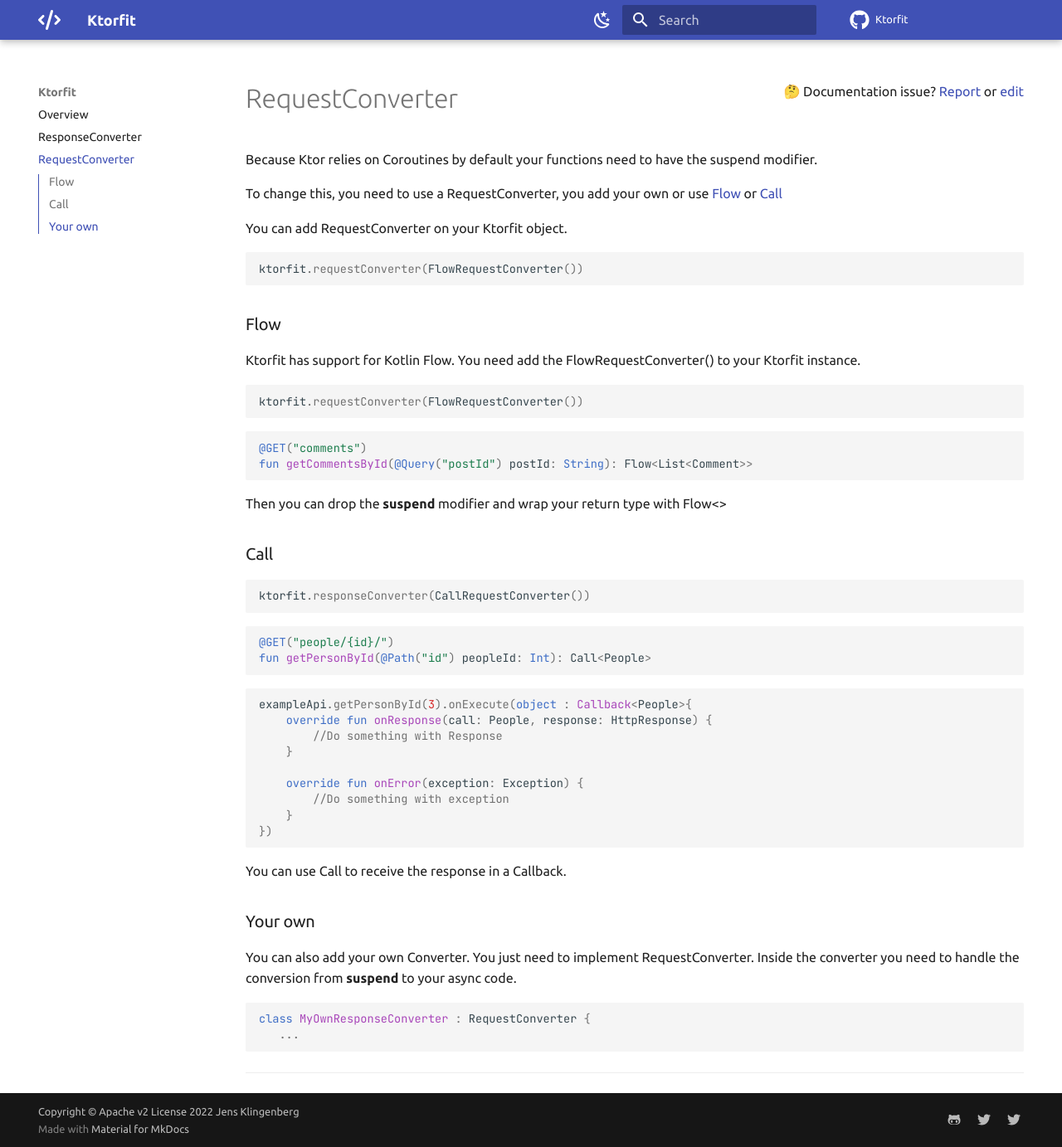
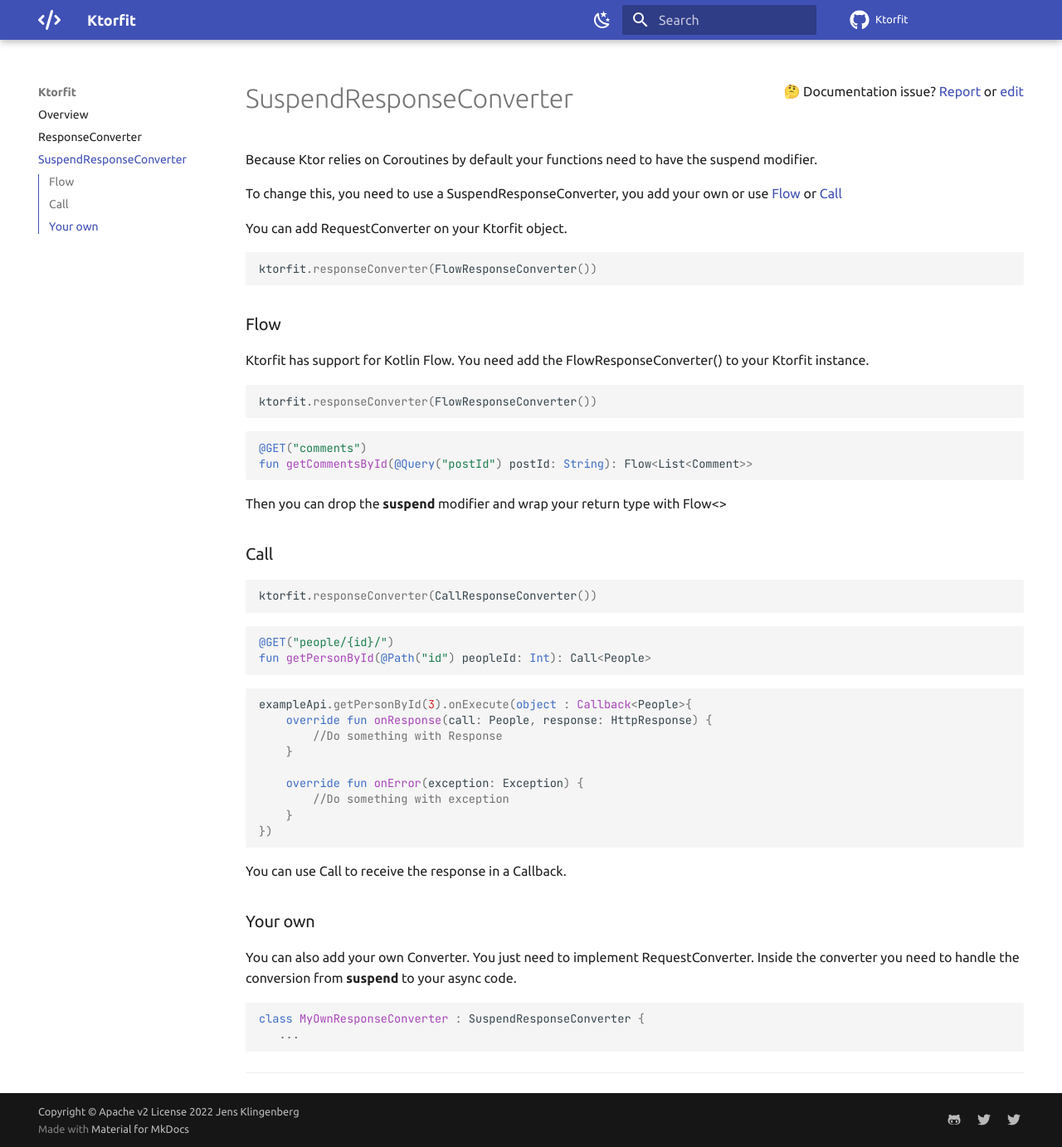
Before and after one commit to Foso/Ktorfit, an MkDocs documentation site: the page built from docs/suspendresponseconverter.md, in a window 1280 px wide and 1383 px high. Shown: the whole window at 83% size. Built offline with MkDocs 1.6.1 and Material for MkDocs 9.7.7, drawn with Linux system fonts in a browser that asks for light colours; comment, search, counter and statistics services are not loaded.

Commit message:
docs: revert converters change

````diff
--- a/docs/requestconverter.md
+++ b/docs/suspendresponseconverter.md
@@ -1,18 +1,18 @@
 Because Ktor relies on Coroutines by default your functions need to have the suspend modifier.
 
-To change this, you need to use a RequestConverter, you add your own or use [Flow](#flow) or [Call](#call)
+To change this, you need to use a SuspendResponseConverter, you add your own or use [Flow](#flow) or [Call](#call)
 
 You can add RequestConverter on your Ktorfit object.
 
 ```kotlin
-ktorfit.requestConverter(FlowRequestConverter())
+ktorfit.responseConverter(FlowResponseConverter())
 ```
 
 ### Flow
-Ktorfit has support for Kotlin Flow. You need add the FlowRequestConverter() to your Ktorfit instance.
+Ktorfit has support for Kotlin Flow. You need add the FlowResponseConverter() to your Ktorfit instance.
 
 ```kotlin
-ktorfit.requestConverter(FlowRequestConverter())
+ktorfit.responseConverter(FlowResponseConverter())
 ```
 
 ```kotlin
@@ -27,7 +27,7 @@
 ### Call
 
 ```kotlin
-ktorfit.responseConverter(CallRequestConverter())
+ktorfit.responseConverter(CallResponseConverter())
 ```
 ```kotlin
 @GET("people/{id}/")
@@ -53,6 +53,6 @@
 the conversion from **suspend** to your async code.
 
 ```kotlin
-class MyOwnResponseConverter : RequestConverter {
+class MyOwnResponseConverter : SuspendResponseConverter {
    ...
 ```
--- a/mkdocs.yml
+++ b/mkdocs.yml
@@ -53,7 +53,7 @@
 nav:
   - 'Overview': index.md
   - 'ResponseConverter': responseconverter.md
-  - 'RequestConverter': requestconverter.md
+  - 'SuspendResponseConverter': suspendresponseconverter.md
 
 
 markdown_extensions:
````
Also changed, not shown: docs/index.md (+3 -3 lines).
